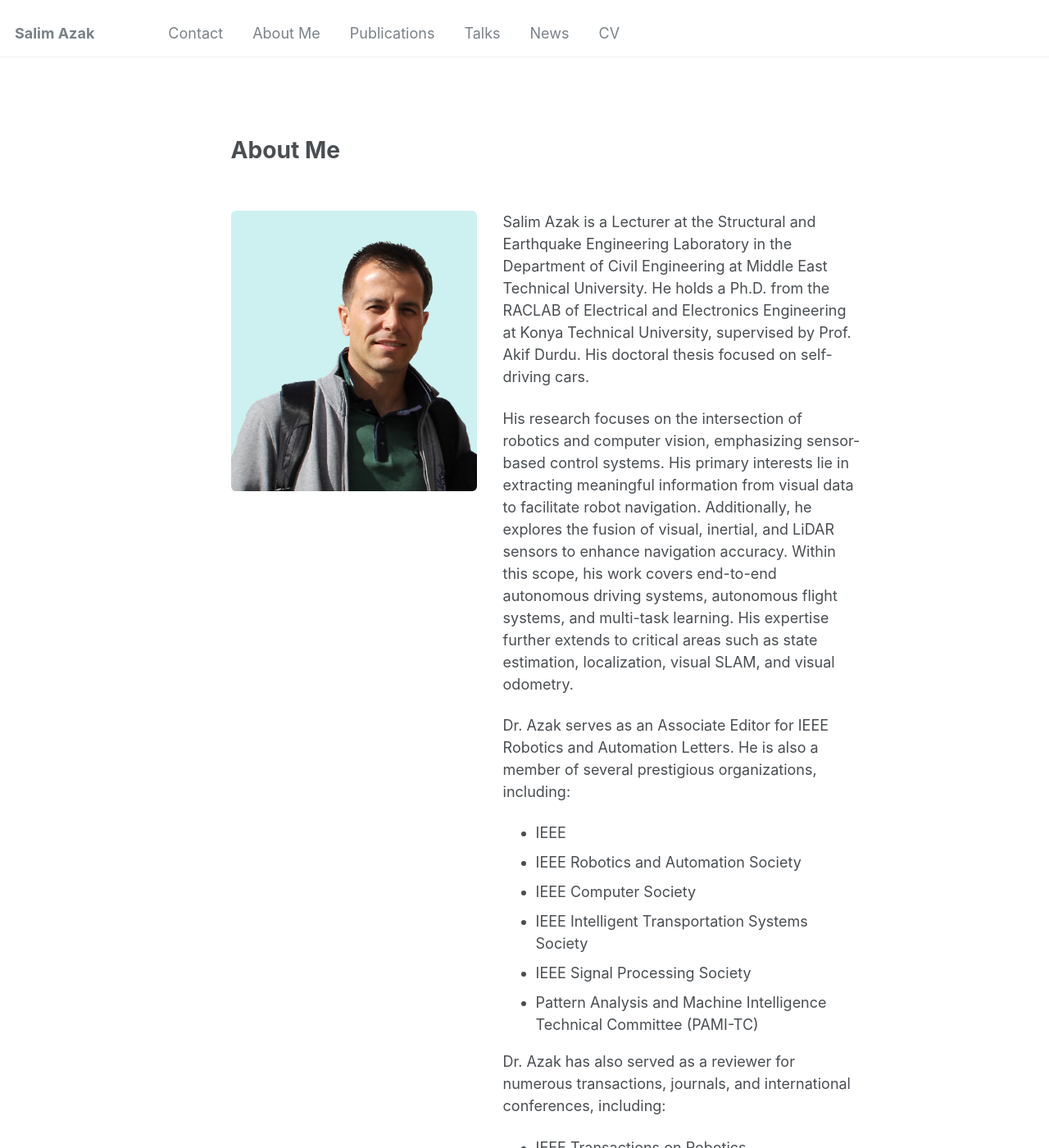
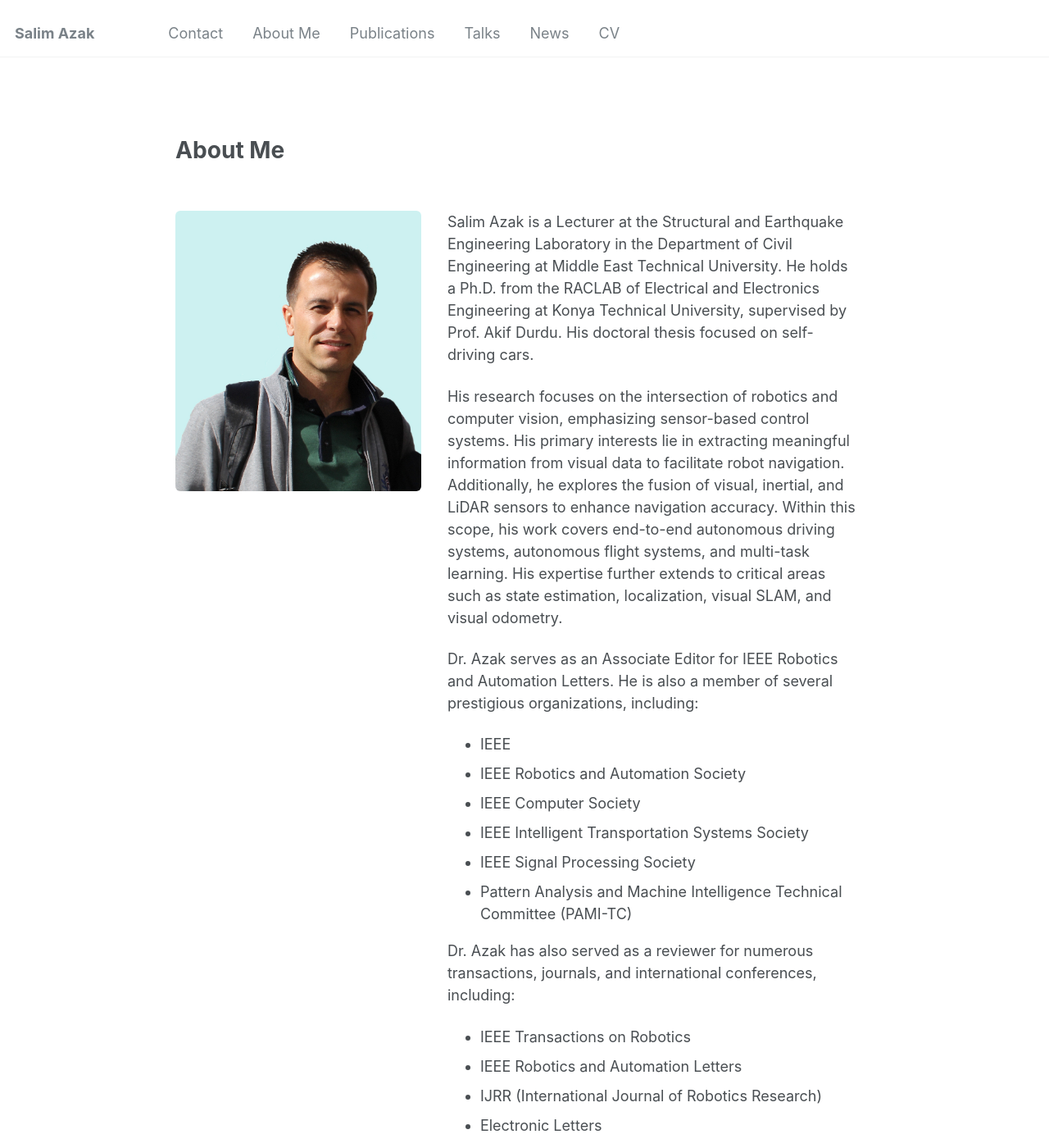
Before and after one commit to salimazak/salimazak.github.io, a Jekyll site: the page built from aboutme/index.md, in a window 1280 px wide and 1400 px high. Shown: the whole window at 82% size. Built offline with Jekyll 4.4.1, drawn with Linux system fonts in a browser that asks for light colours.

Commit message:
Update main.scss

```diff
--- a/assets/css/main.scss
+++ b/assets/css/main.scss
@@ -127,3 +127,13 @@
   margin-left: 0 !important;
   padding-left: 0 !important;
 }
+/* ABOUT ME FIX — force left alignment ignoring layout centering */
+.aboutme-page #main,
+.aboutme-page .page,
+.aboutme-page .page__inner-wrap,
+.aboutme-page .page__content {
+    max-width: none !important;
+    margin-left: 0 !important;
+    margin-right: 0 !important;
+    padding-left: 0 !important;
+}
```
